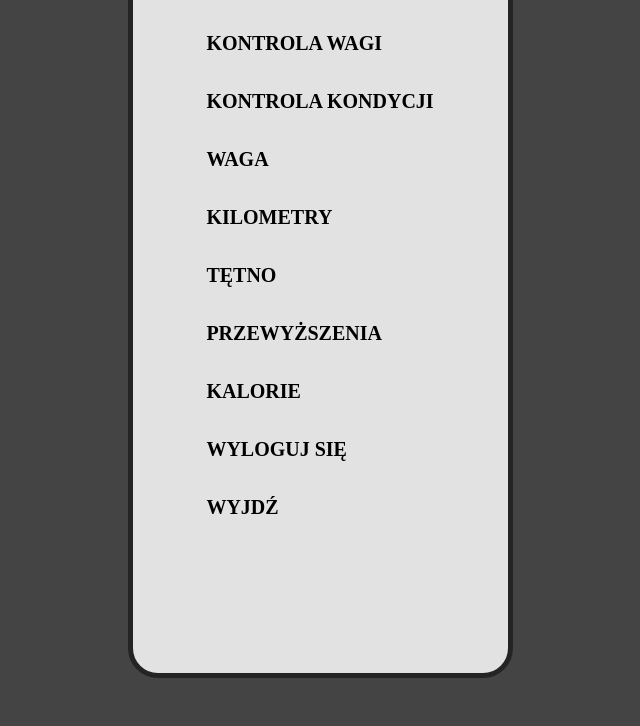
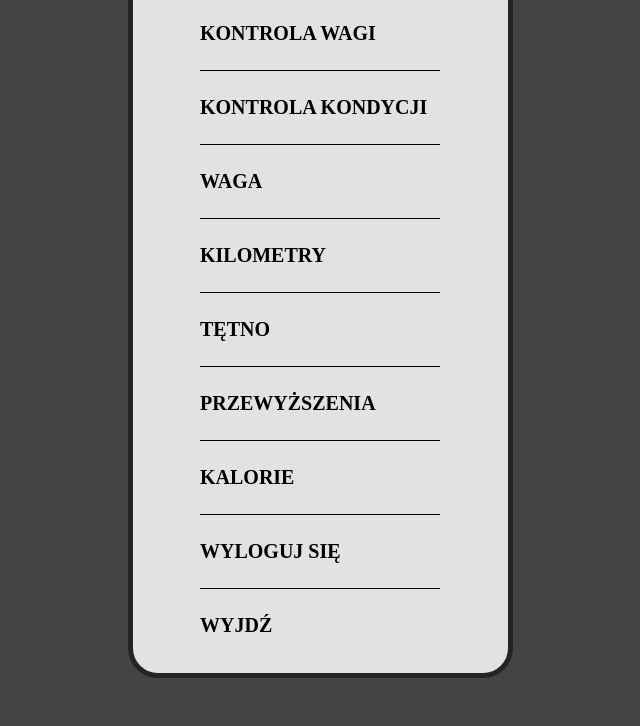
Before and after one commit to ursgre/fitness_mobile_app, a plain HTML site: page pages/home.html in a window 1280 px wide. Shown: the part 192-918 px from the top of the page, without its empty margins (320-960 px from the left). Drawn offline with Linux system fonts and the light colour scheme.

Commit message:
lines between links

```diff
--- a/css/home.css
+++ b/css/home.css
@@ -44,8 +44,8 @@
 .text {
     font-size: 20px;
     font-weight: 600;
-    margin-top: 35px;
-    margin-bottom: 35px;
+    margin-top: 25px;
+    margin-bottom: 25px;
     text-align: left;
 }
 .text-uppercase {
@@ -60,3 +60,8 @@ a {
     border-top-left-radius:25px;
     height: 60px;
 }
+.line {
+    padding-left: 40px;
+    width: 200px;
+    border-bottom: 1px solid #000000;
+}
--- a/pages/home.html
+++ b/pages/home.html
@@ -29,35 +29,35 @@
             <a href="weight-control.html">
                 <div class="text text-uppercase">Kontrola wagi</div>
             </a>
-
+            <div class="line"></div>
             <a href="condition-control.html">
                 <div class="text text-uppercase">Kontrola kondycji</div>
             </a>
-
+            <div class="line"></div>
             <a href="weight.html">
                 <div class="text text-uppercase">Waga</div>
             </a>
-
+            <div class="line"></div>
             <a href="kilometers.html">
                 <div class="text text-uppercase">Kilometry</div>
             </a>
-
+            <div class="line"></div>
             <a href="pulse.html">
                 <div class="text text-uppercase">Tętno</div>
             </a>
-
+            <div class="line"></div>
             <a href="elevation.html">
                 <div class="text text-uppercase">Przewyższenia</div>
             </a>
-
+            <div class="line"></div>
             <a href="calories.html">
                 <div class="text text-uppercase">Kalorie</div>
             </a>
-
+            <div class="line"></div>
             <a href="login.html">
                 <div class="text text-uppercase">Wyloguj się</div>
             </a>
-
+            <div class="line"></div>
             <a href="exit.html">
                 <div class="text text-uppercase">Wyjdź</div>
             </a>
```
